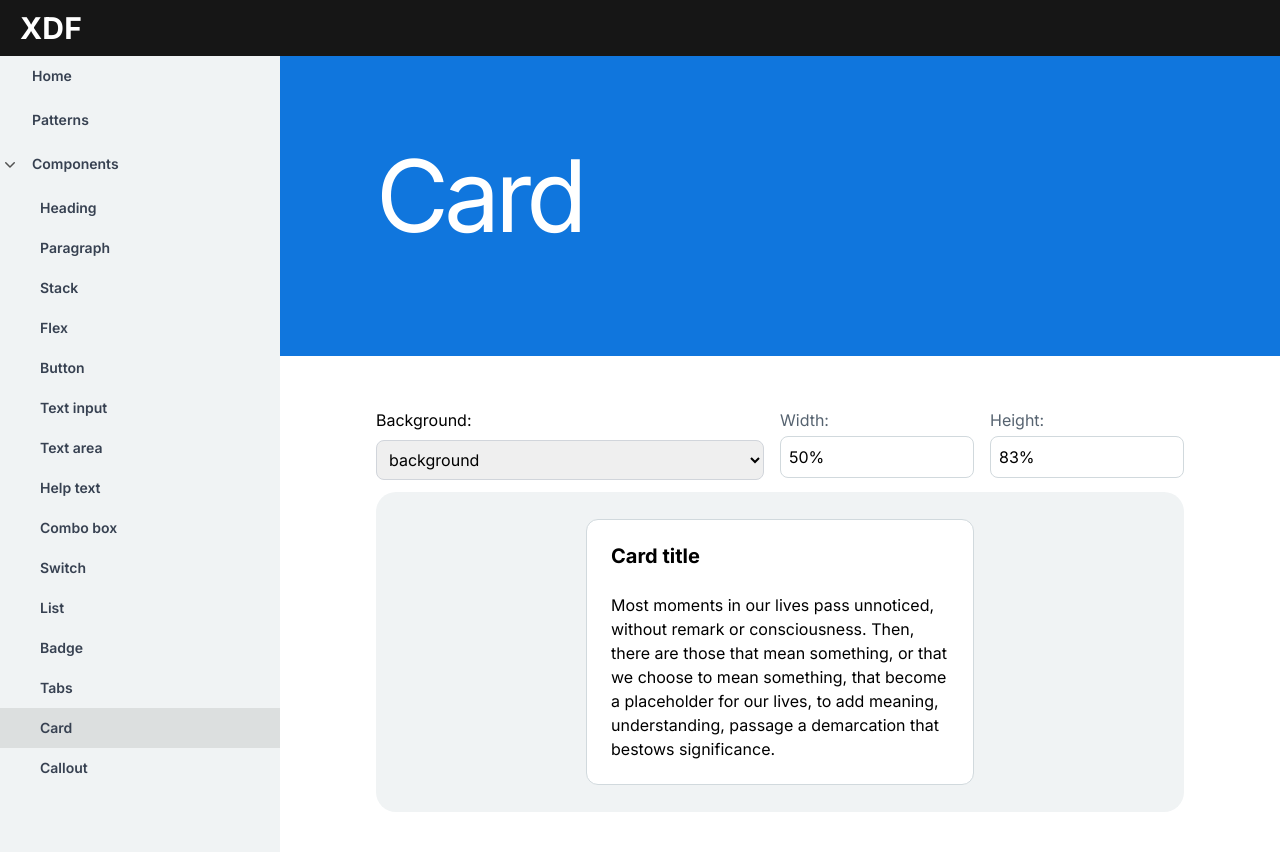
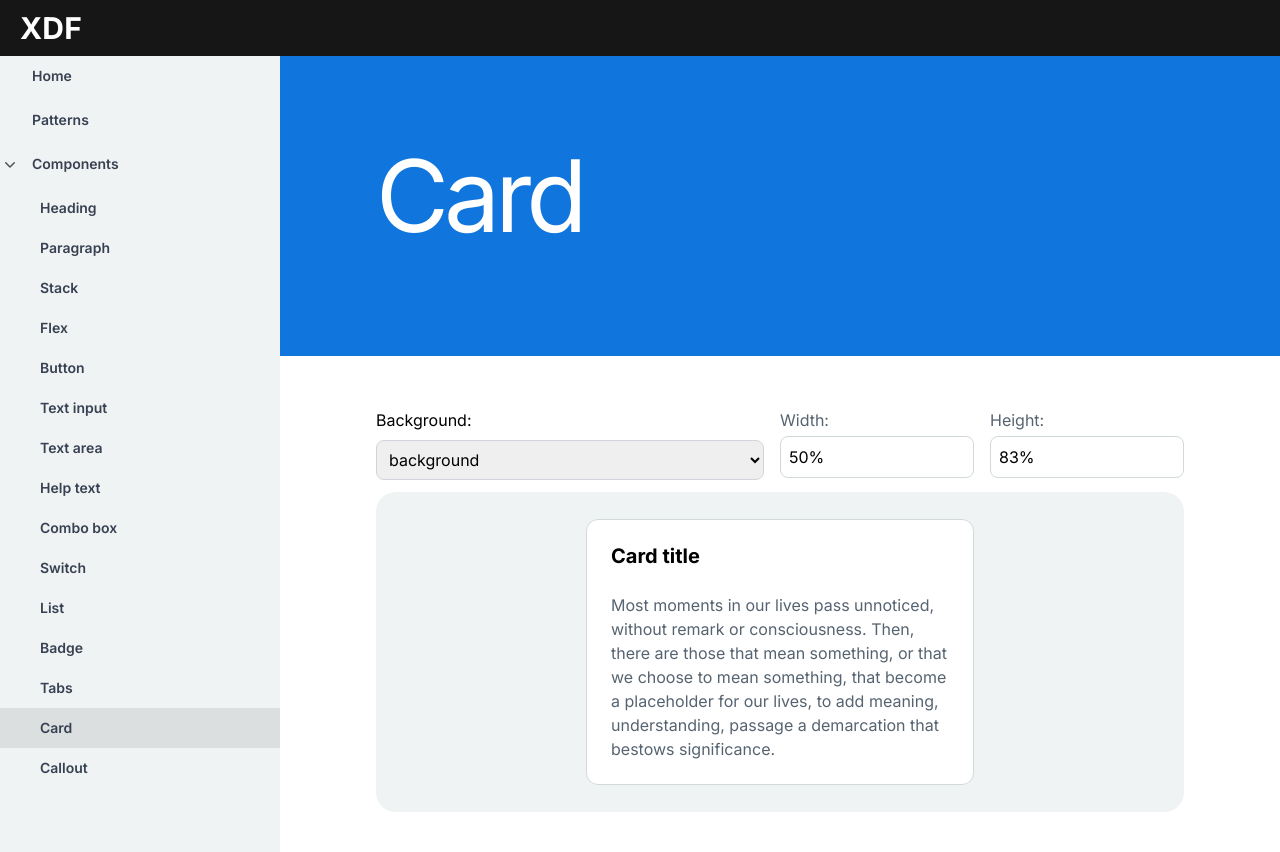
Before and after one commit to totisama/design-system, a Next.js app: page /components/card in a window 1280 px wide. Built offline with nearby package versions, Linux system fonts and the light colour scheme.

Commit message:
Add color option to paragraph

```diff
--- a/src/components/paragraph/paragraph.tsx
+++ b/src/components/paragraph/paragraph.tsx
@@ -1,5 +1,19 @@
 import { Text } from '@/components/text/text'
+import { type TextColor } from '../text/text-types'
 
-export const Paragraph = ({ text }: { text: string }) => {
-  return <Text as='p'>{text}</Text>
+export const Paragraph = ({
+  text,
+  color = 'text-primary',
+}: {
+  text: string
+  color?: TextColor
+}) => {
+  return (
+    <Text
+      as='p'
+      color={color}
+    >
+      {text}
+    </Text>
+  )
 }
```
